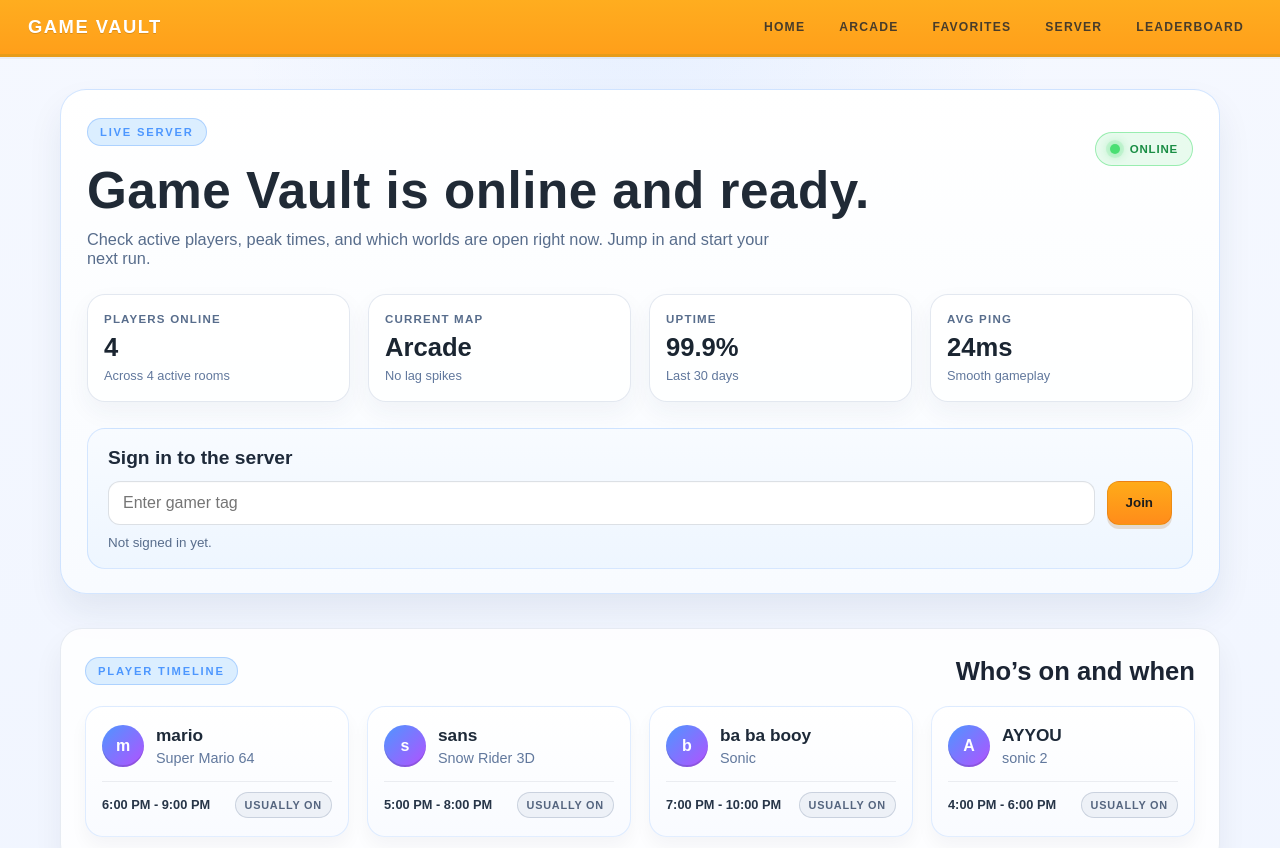
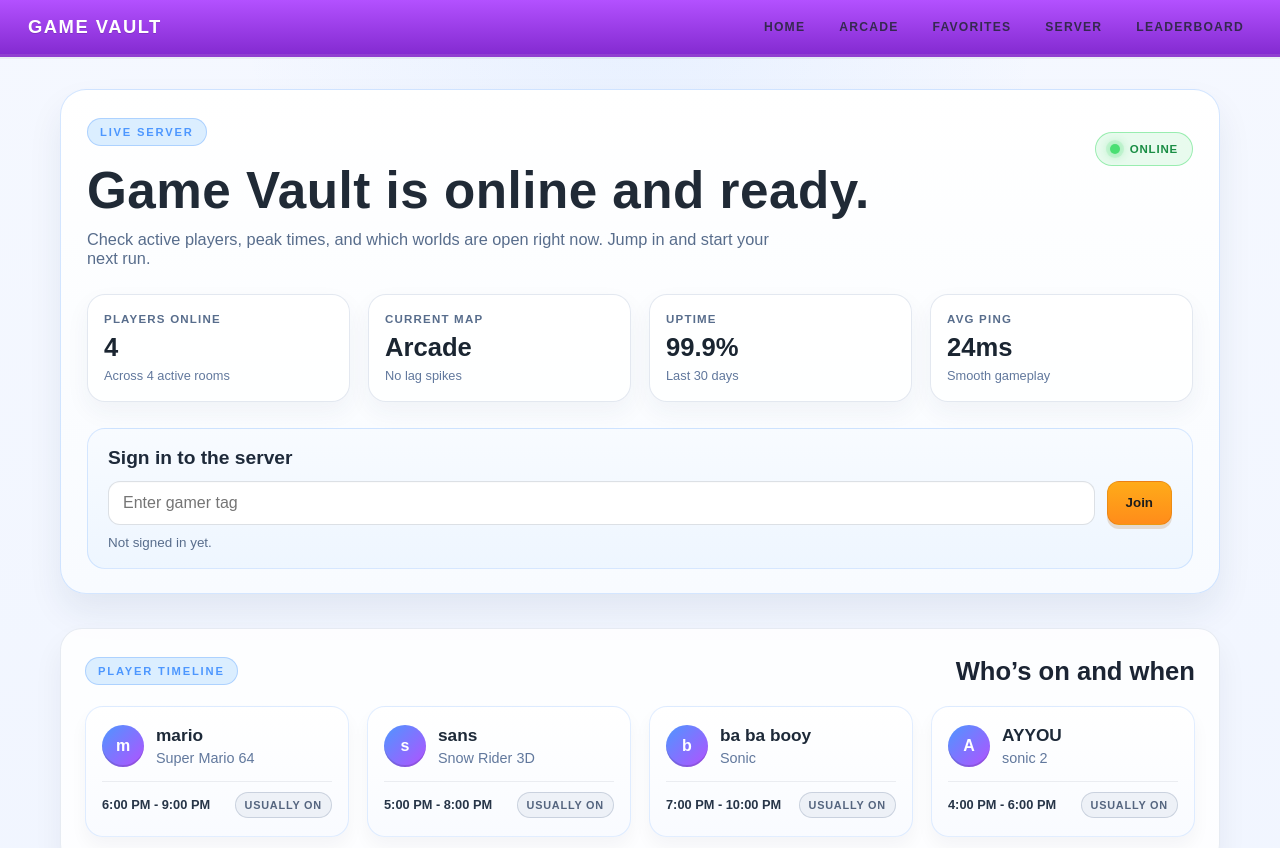
Before and after one commit to mineCRAFT8374/mineCRAFT8374.github.io, a plain HTML site: page index.html in a window 1280 px wide. Shown: the top 848 px of the page. Drawn offline with Linux system fonts and the light colour scheme.

Commit message:
Change top navigation bar to purple

```diff
--- a/index.html
+++ b/index.html
@@ -42,8 +42,8 @@
       a { color: inherit; }
 
       .topbar {
-        background: linear-gradient(180deg, #ffad1f 0%, #ff9f1a 100%);
-        border-bottom: 3px solid rgba(123, 78, 7, 0.18);
+        background: linear-gradient(180deg, #b351ff 0%, #842bd1 100%);
+        border-bottom: 3px solid rgba(67, 25, 105, 0.3);
         padding: 14px 28px;
         display: flex;
         justify-content: space-between;
```
